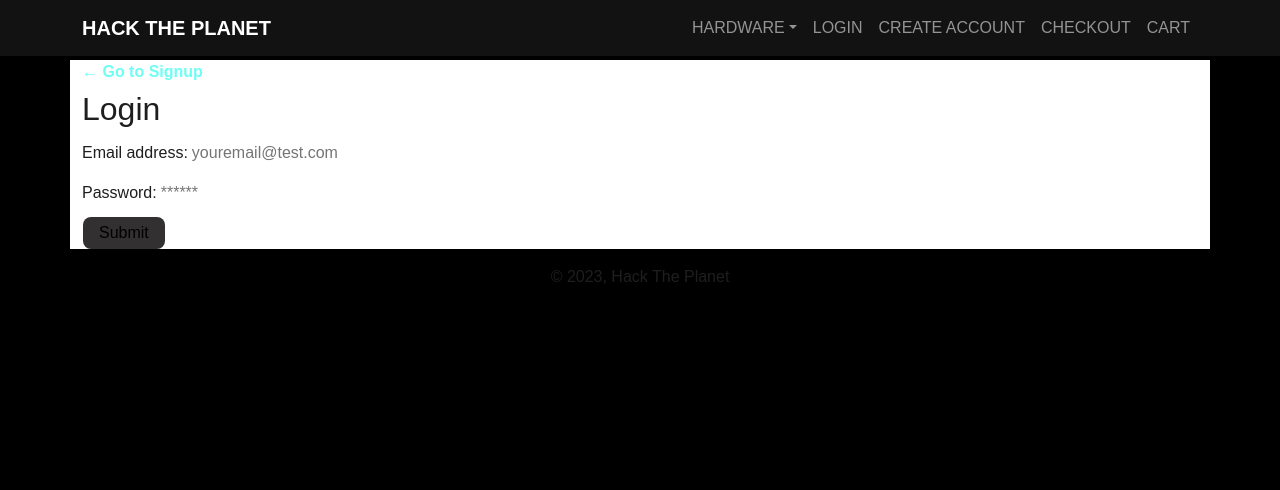
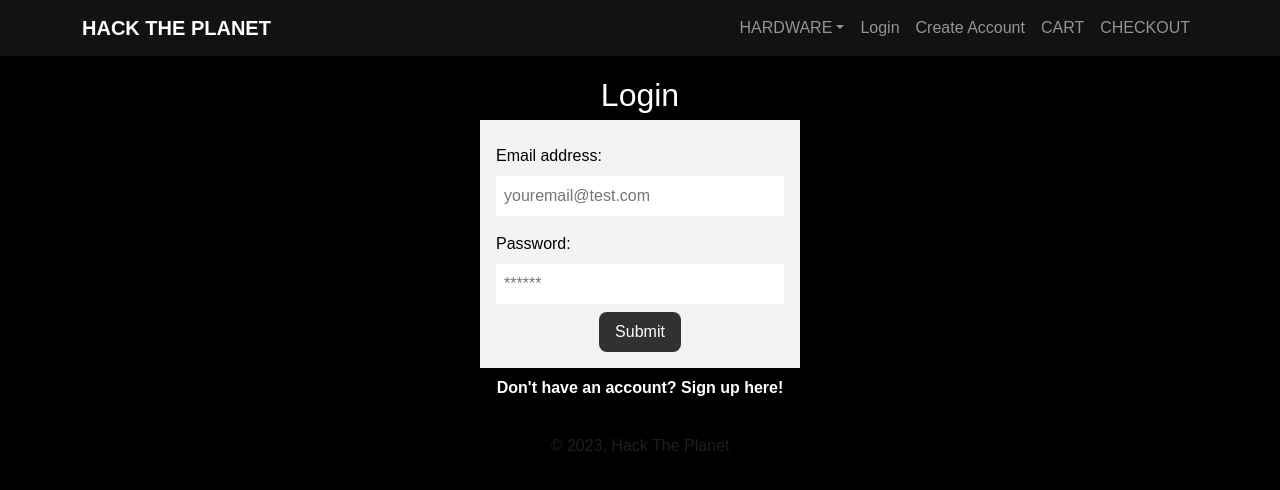
Before and after one commit to AlexPurfield/hack_the_planet, a React (Vite) app in the folder client/: page /login in a window 1280 px wide. Shown: the top 490 px of the page. Built offline with nearby package versions, Linux system fonts and the light colour scheme.

Commit message:
Merge fix

```diff
--- a/client/src/components/Cart/Cart.jsx
+++ b/client/src/components/Cart/Cart.jsx
@@ -1,111 +1,111 @@
-import { useEffect } from 'react';
-import { loadStripe } from '@stripe/stripe-js';
-import { useLazyQuery } from '@apollo/client';
-import { QUERY_CHECKOUT } from '../../utils/queries';
-import { idbPromise } from '../../utils/helpers';
-// import { CartItem } from '../CartItem';
-import Auth from '../../utils/auth';
-import { useStoreContext } from '../../utils/Global';
-import { TOGGLE_CART, ADD_MULTIPLE_TO_CART } from '../../utils/actions';
-import './style.css';
+// import { useEffect } from 'react';
+// import { loadStripe } from '@stripe/stripe-js';
+// import { useLazyQuery } from '@apollo/client';
+// import { QUERY_CHECKOUT } from '../../utils/queries';
+// import { idbPromise } from '../../utils/helpers';
+// // import { CartItem } from '../CartItem';
+// import Auth from '../../utils/auth';
+// import { useStoreContext } from '../../utils/Global';
+// import { TOGGLE_CART, ADD_MULTIPLE_TO_CART } from '../../utils/actions';
+// import './style.css';
 
-// stripePromise returns a promise with the stripe object as soon as the Stripe package loads
-// const stripePromise = loadStripe('pk_test_TYooMQauvdEDq54NiTphI7jx');
-const stripePromise = loadStripe('pk_test_51O84RdCtpfsF2ochWsBTZy5oOpGwEYceP8lbqeN9WdTwTnsisaCnnp2Jhb8xnbMF2dy985OBcLuVEtJawMCUlDRH00969W3AJb');
+// // stripePromise returns a promise with the stripe object as soon as the Stripe package loads
+// // const stripePromise = loadStripe('pk_test_TYooMQauvdEDq54NiTphI7jx');
+// const stripePromise = loadStripe('pk_test_51O84RdCtpfsF2ochWsBTZy5oOpGwEYceP8lbqeN9WdTwTnsisaCnnp2Jhb8xnbMF2dy985OBcLuVEtJawMCUlDRH00969W3AJb');
 
-const Cart = () => {
-  const [state, dispatch] = useStoreContext();
-  const [getCheckout, { data }] = useLazyQuery(QUERY_CHECKOUT);
+// const Cart = () => {
+//   const [state, dispatch] = useStoreContext();
+//   const [getCheckout, { data }] = useLazyQuery(QUERY_CHECKOUT);
 
-  // We check to see if there is a data object that exists, if so this means that a checkout session was returned from the backend
-  // Then we should redirect to the checkout with a reference to our session id
-  useEffect(() => {
-    if (data) {
-      stripePromise.then((res) => {
-        res.redirectToCheckout({ sessionId: data.checkout.session });
-      });
-    }
-  }, [data]);
+//   // We check to see if there is a data object that exists, if so this means that a checkout session was returned from the backend
+//   // Then we should redirect to the checkout with a reference to our session id
+//   useEffect(() => {
+//     if (data) {
+//       stripePromise.then((res) => {
+//         res.redirectToCheckout({ sessionId: data.checkout.session });
+//       });
+//     }
+//   }, [data]);
 
-  // If the cart's length or if the dispatch function is updated, check to see if the cart is empty.
-  // If so, invoke the getCart method and populate the cart with the existing from the session
-  useEffect(() => {
-    async function getCart() {
-      const cart = await idbPromise('cart', 'get');
-      dispatch({ type: ADD_MULTIPLE_TO_CART, products: [...cart] });
-    }
+//   // If the cart's length or if the dispatch function is updated, check to see if the cart is empty.
+//   // If so, invoke the getCart method and populate the cart with the existing from the session
+//   useEffect(() => {
+//     async function getCart() {
+//       const cart = await idbPromise('cart', 'get');
+//       dispatch({ type: ADD_MULTIPLE_TO_CART, products: [...cart] });
+//     }
 
-    if (!state.cart.length) {
-      getCart();
-    }
-  }, [state.cart.length, dispatch]);
+//     if (!state.cart.length) {
+//       getCart();
+//     }
+//   }, [state.cart.length, dispatch]);
 
-  function toggleCart() {
-    dispatch({ type: TOGGLE_CART });
-  }
+//   function toggleCart() {
+//     dispatch({ type: TOGGLE_CART });
+//   }
 
-  function calculateTotal() {
-    let sum = 0;
-    state.cart.forEach((item) => {
-      sum += item.price * item.purchaseQuantity;
-    });
-    return sum.toFixed(2);
-  }
+//   function calculateTotal() {
+//     let sum = 0;
+//     state.cart.forEach((item) => {
+//       sum += item.price * item.purchaseQuantity;
+//     });
+//     return sum.toFixed(2);
+//   }
 
-  // When the submit checkout method is invoked, loop through each item in the cart
-  // Add each item id to the productIds array and then invoke the getCheckout query passing an object containing the id for all our products
-  function submitCheckout() {
+//   // When the submit checkout method is invoked, loop through each item in the cart
+//   // Add each item id to the productIds array and then invoke the getCheckout query passing an object containing the id for all our products
+//   function submitCheckout() {
 
-    getCheckout({
-      variables: {
-        products: [...state.cart],
-      },
-    });
-  }
+//     getCheckout({
+//       variables: {
+//         products: [...state.cart],
+//       },
+//     });
+//   }
 
-  if (!state.cartOpen) {
-    return (
-      <div className="cart-closed" onClick={toggleCart}>
-        <span role="img" aria-label="trash">
-          🛒
-        </span>
-      </div>
-    );
-  }
+//   if (!state.cartOpen) {
+//     return (
+//       <div className="cart-closed" onClick={toggleCart}>
+//         <span role="img" aria-label="trash">
+//           🛒
+//         </span>
+//       </div>
+//     );
+//   }
 
-  return (
-    <div className="cart">
-      <div className="close" onClick={toggleCart}>
-        [close]
-      </div>
-      <h2>Shopping Cart</h2>
-      {state.cart.length ? (
-        <div>
-          {state.cart.map((item) => (
-            <CartItems key={item._id} item={item} />
-          ))}
+//   return (
+//     <div className="cart">
+//       <div className="close" onClick={toggleCart}>
+//         [close]
+//       </div>
+//       <h2>Shopping Cart</h2>
+//       {state.cart.length ? (
+//         <div>
+//           {state.cart.map((item) => (
+//             <CartItems key={item._id} item={item} />
+//           ))}
 
-          <div className="flex-row space-between">
-            <strong>Total: ${calculateTotal()}</strong>
+//           <div className="flex-row space-between">
+//             <strong>Total: ${calculateTotal()}</strong>
 
-            {/* Check to see if the user is logged in. If so render a button to check out */}
-            {Auth.loggedIn() ? (
-              <button onClick={submitCheckout}>Checkout</button>
-            ) : (
-              <span>(log in to check out)</span>
-            )}
-          </div>
-        </div>
-      ) : (
-        <h3>
-          <span role="img" aria-label="shocked">
-            😱
-          </span>
-          You haven't added anything to your cart yet!
-        </h3>
-      )}
-    </div>
-  );
-};
+//             {/* Check to see if the user is logged in. If so render a button to check out */}
+//             {Auth.loggedIn() ? (
+//               <button onClick={submitCheckout}>Checkout</button>
+//             ) : (
+//               <span>(log in to check out)</span>
+//             )}
+//           </div>
+//         </div>
+//       ) : (
+//         <h3>
+//           <span role="img" aria-label="shocked">
+//             😱
+//           </span>
+//           You haven't added anything to your cart yet!
+//         </h3>
+//       )}
+//     </div>
+//   );
+// };
 
-export default Cart;
+// export default Cart;
--- a/client/src/components/Cart/style.css
+++ b/client/src/components/Cart/style.css
@@ -1,4 +1,4 @@
-.cart {
+/* .cart {
   position: fixed;
   top: 0;
   right: 0;
@@ -72,4 +72,4 @@
     position: relative;
     margin: 0 auto;
   }
-}
+} */
--- a/client/src/components/Nav/Nav.jsx
+++ b/client/src/components/Nav/Nav.jsx
@@ -1,10 +1,40 @@
+// CustomNav.js
+import React, { useState, useEffect } from "react";
 import Nav from "react-bootstrap/Nav";
 import Navbar from "react-bootstrap/Navbar";
 import NavDropdown from "react-bootstrap/NavDropdown";
-import { Container, Row, Col } from "react-bootstrap";
+// import { Container, Row, Col } from "react-bootstrap";
+import { Container } from "react-bootstrap";
+import AuthService from "../../utils/auth"; // Make sure to implement this if it doesn't exist
 import "./Nav.css";
 
 function CustomNav() {
+  // State to keep track of the login status
+  const [loggedIn, setLoggedIn] = useState(AuthService.loggedIn());
+
+  // Function to handle logout that delegates to the AuthService
+  const handleLogout = () => {
+    AuthService.logout(); // No need to update state since page reloads
+  };
+
+  useEffect(() => {
+    // Define a function that updates the loggedIn state based on the AuthService
+    const checkLoginStatus = () => {
+      setLoggedIn(AuthService.loggedIn());
+    };
+
+    // Add a storage event listener in case login status changes in another tab
+    window.addEventListener("storage", checkLoginStatus);
+
+    // Check login status when the component mounts
+    checkLoginStatus();
+
+    // Cleanup the storage event listener when the component unmounts
+    return () => {
+      window.removeEventListener("storage", checkLoginStatus);
+    };
+  }, []);
+
   return (
     <Navbar
       expand="md"
@@ -24,16 +54,31 @@ function CustomNav() {
               <NavDropdown.Item href="#action/3.1">LAPTOPS</NavDropdown.Item>
               <NavDropdown.Item href="#action/3.2">KEYBOARDS</NavDropdown.Item>
               <NavDropdown.Item href="#action/3.3">MICE</NavDropdown.Item>
-              <NavDropdown.Item href="#action/3.3">DESKS</NavDropdown.Item>
-              <NavDropdown.Item href="#action/3.3">CHAIRS</NavDropdown.Item>
+              <NavDropdown.Item href="#action/3.4">DESKS</NavDropdown.Item>
+              <NavDropdown.Item href="#action/3.5">CHAIRS</NavDropdown.Item>
               <NavDropdown.Divider />
               <NavDropdown.Item href="/products">ALL HARDWARE</NavDropdown.Item>
             </NavDropdown>
-            <Nav.Link href="/login">LOGIN</Nav.Link>
+            {/* <Nav.Link href="/login">LOGIN</Nav.Link>
             <Nav.Link href="/createaccount">CREATE ACCOUNT</Nav.Link>
-            {/* cart will be its own component */}
-            <Nav.Link href="https://buy.stripe.com/test_3cs8Abdb33Z50vubIJ">CHECKOUT</Nav.Link>
-            <Nav.Link href="/Cart">CART</Nav.Link>
+            cart will be its own component
+            <Nav.Link href="https://buy.stripe.com/test_3cs8Abdb33Z50vubIJ">CHECKOUT</Nav.Link> */}
+
+             {/* Conditional rendering based on login status */}
+             {loggedIn ? (
+              <Nav.Link as="button" onClick={handleLogout}>
+                Logout
+              </Nav.Link> // Changed to a button for the onClick event
+            ) : (
+              <>
+                <Nav.Link href="/login">Login</Nav.Link>
+                <Nav.Link href="/createaccount">Create Account</Nav.Link>
+              </>
+            )}
+            <Nav.Link href="/cart">CART</Nav.Link>
+            <Nav.Link href="https://buy.stripe.com/test_dR6eYzc6Z9jpfqobII">
+              CHECKOUT
+            </Nav.Link>
 
           </Nav>
         </Navbar.Collapse>
--- a/client/src/main.jsx
+++ b/client/src/main.jsx
@@ -12,7 +12,7 @@ import Login from "./pages/Login";
 import CreateAccount from "./pages/CreateAccount";
 import AllProducts from "./pages/AllProducts";
 import Product from "./pages/product";
-import Cart from "./components/Cart/Cart";
+import Cart from "./pages/cart";
 // import Product from "./pages/product";
 // import Success from './pages/Success';
 // import OrderHistory from './pages/OrderHistory';
@@ -44,7 +44,7 @@ const router = createBrowserRouter([
         element: <AllProducts />,
       },
       {
-        path: "/Cart",
+        path: "/cart",
         element: <Cart />,
       },
       //{
--- a/client/src/pages/Login.jsx
+++ b/client/src/pages/Login.jsx
@@ -32,13 +32,46 @@ function Login(props) {
   };
 
   return (
-    <div className="container my-1 bg-white">
-      <Link to="/signup">← Go to Signup</Link>
+    // <div className="container my-1 bg-white">
+    //   <Link to="/signup">← Go to Signup</Link>
 
-      <h2>Login</h2>
-      <form onSubmit={handleFormSubmit}>
-        <div className="flex-row space-between my-2">
-          <label className="text-color-white" htmlFor="email">
+    //   <h2>Login</h2>
+    //   <form onSubmit={handleFormSubmit}>
+    //     <div className="flex-row space-between my-2">
+    //       <label className="text-color-white" htmlFor="email">
+    <div
+    className="container my-1"
+    style={{
+      display: "flex",
+      flexDirection: "column",
+      alignItems: "center",
+      padding: "10px", // padding at the top
+      width: "100%", // ensure div takes full width
+    }}
+  >
+    <h2 style={{ color: "white", textAlign: "center" }}>Login</h2>
+    <form
+      onSubmit={handleFormSubmit}
+      style={{
+        display: "flex",
+        flexDirection: "column",
+        alignItems: "center",
+        justifyContent: "flex-start",
+        width: "100%", // full width of the container
+        maxWidth: "320px", // max width of the form
+        padding: "1rem",
+        boxSizing: "border-box",
+        backgroundColor: "#f2f3f4",
+      }}
+    >
+      <div
+        className="flex-row space-between my-2"
+        style={{ marginBottom: "1rem", width: "100%" }}
+      >
+        <label
+          htmlFor="email"
+          style={{ marginBottom: "0.5rem", color: "black" }}
+        >
             Email address:
           </label>
           <input
@@ -48,10 +81,21 @@ function Login(props) {
             id="email"
             value={formState.email}
             onChange={handleChange}
+            style={{ width: "100%", padding: "0.5rem" }}
           />
         </div>
-        <div className="flex-row space-between my-2">
-          <label htmlFor="pwd">Password:</label>
+        {/* <div className="flex-row space-between my-2">
+          <label htmlFor="pwd">Password:</label> */}
+          <div
+          className="flex-row space-between my-2"
+          style={{ marginBottom: "1rem", width: "100%" }}
+        >
+          <label
+            htmlFor="pwd"
+            style={{ marginBottom: "0.5rem", color: "black" }}
+          >
+            Password:
+          </label>
           <input
             placeholder="******"
             name="password"
@@ -59,17 +103,43 @@ function Login(props) {
             id="pwd"
             value={formState.password}
             onChange={handleChange}
+            style={{ width: "100%", padding: "0.5rem" }}
           />
-        </div>
+        </div >
         {error && (
-          <div>
+          <div style={{ color: "red", marginBottom: "1rem" }}>
             <p className="error-text">The provided credentials are incorrect</p>
           </div>
         )}
-        <div className="flex-row flex-end">
-          <button type="submit">Submit</button>
+        {/* <div className="flex-row flex-end">
+          <button type="submit">Submit</button> */}
+          <div
+          className="flex-row flex-end"
+          style={{
+            width: "100%",
+            display: "flex",
+            justifyContent: "center", // Centers horizontally in the container
+            alignItems: "center",
+          }}
+        >
+          <button
+            type="submit"
+            style={{
+              padding: "0.5rem 1rem",
+              cursor: "pointer",
+              color: "white",
+            }}
+          >
+            Submit
+          </button>
         </div>
       </form>
+      <Link
+        to="/createaccount"
+        style={{ color: "white", padding: "0.5rem 1rem" }}
+      >
+        Don't have an account? Sign up here!
+      </Link>
     </div>
   );
 }
```
Also changed, not shown: client/src/App.jsx (+22 -2 lines), client/src/components/ProductCard/ProductCard.jsx (+33 -7 lines), client/src/components/ProductItem/index.jsx (+53 -53 lines), client/src/pages/cart.jsx (added, +66 -0 lines), client/src/utils/CartUtils.js (added, +40 -0 lines), client/src/utils/auth.js (+6 -6 lines).
